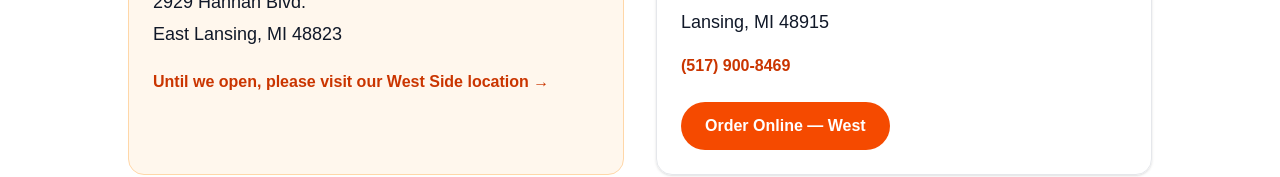
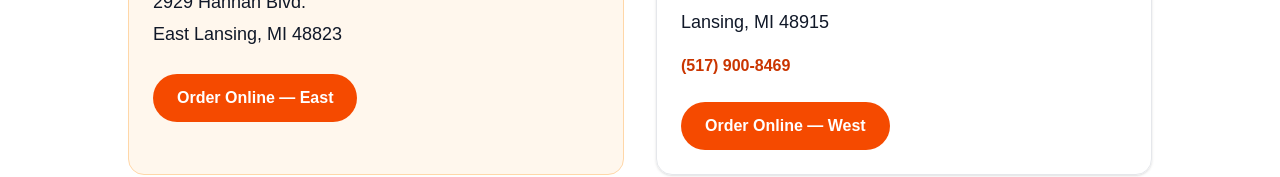
Before and after one commit to thandap/sindhu-site, a Next.js app: page /contact in a window 1280 px wide. Shown: the part 339-516 px from the top of the page. Built offline with nearby package versions, Linux system fonts and the light colour scheme.

Commit message:
Replace outdated East relocation link with East ordering

```diff
--- a/app/contact/page.tsx
+++ b/app/contact/page.tsx
@@ -22,12 +22,12 @@ export default function ContactPage() {
             </address>
 
             <a
-              href="https://sindhu-indian-west.cloveronline.com/"
+              href="https://sindhu-indian-east-lansing.cloveronline.com/"
               target="_blank"
               rel="noopener noreferrer"
-              className="mt-5 inline-block font-semibold text-orange-700 hover:underline"
+              className="mt-6 inline-block rounded-full bg-orange-600 px-6 py-3 font-semibold text-white transition hover:bg-orange-700"
             >
-              Until we open, please visit our West Side location →
+              Order Online — East
             </a>
           </section>
 
```
